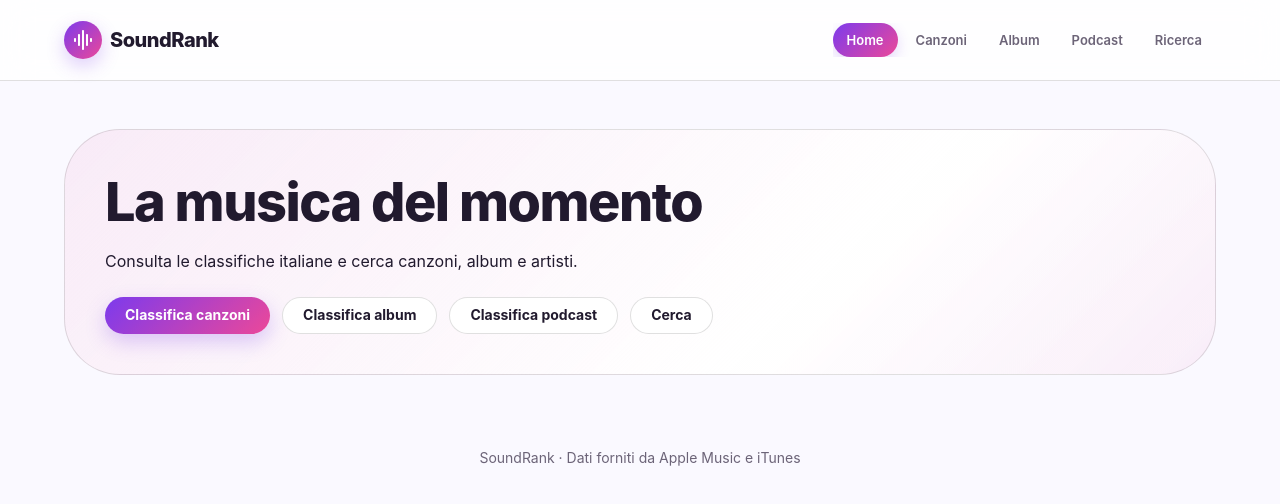
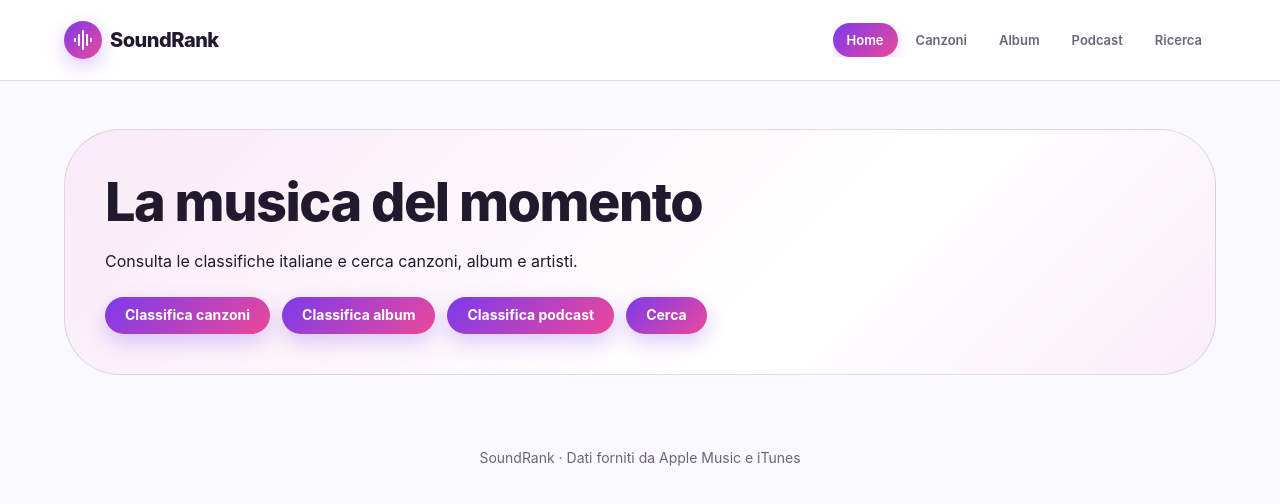
Before and after one commit to dario36ds/React_Frontend, a React (Vite) app: page / in a window 1280 px wide. Shown: the top 504 px of the page. Built offline with nearby package versions, Linux system fonts and the light colour scheme.

Commit message:
Unificato stile per i bottoni in Home

```diff
--- a/src/Home.jsx
+++ b/src/Home.jsx
@@ -11,19 +11,6 @@ const primaryButtonStyle = {
   "&:hover": {
     background: "linear-gradient(135deg, #6d28d9, #db2777)",
     boxShadow: "0 10px 24px rgba(124, 58, 237, 0.35)",
-    transform: "translateY(-2px)",
-  },
-};
-
-const secondaryButtonStyle = {
-  borderRadius: 999,
-  px: 2.5,
-  color: "text.primary",
-  borderColor: "divider",
-  bgcolor: "background.paper",
-  "&:hover": {
-    borderColor: "secondary.main",
-    bgcolor: "action.hover",
     transform: "translateY(-2px)",
   },
 };
@@ -79,24 +66,24 @@ function Home() {
           <Button
             component={Link}
             to="/classifica-album"
-            variant="outlined"
-            sx={secondaryButtonStyle}
+            variant="contained"
+            sx={primaryButtonStyle}
           >
             Classifica album
           </Button>
           <Button
             component={Link}
             to="/classifica-podcast"
-            variant="outlined"
-            sx={secondaryButtonStyle}
+            variant="contained"
+            sx={primaryButtonStyle}
           >
             Classifica podcast
           </Button>
           <Button
             component={Link}
             to="/ricerca"
-            variant="outlined"
-            sx={secondaryButtonStyle}
+            variant="contained"
+            sx={primaryButtonStyle}
           >
             Cerca
           </Button>
```
